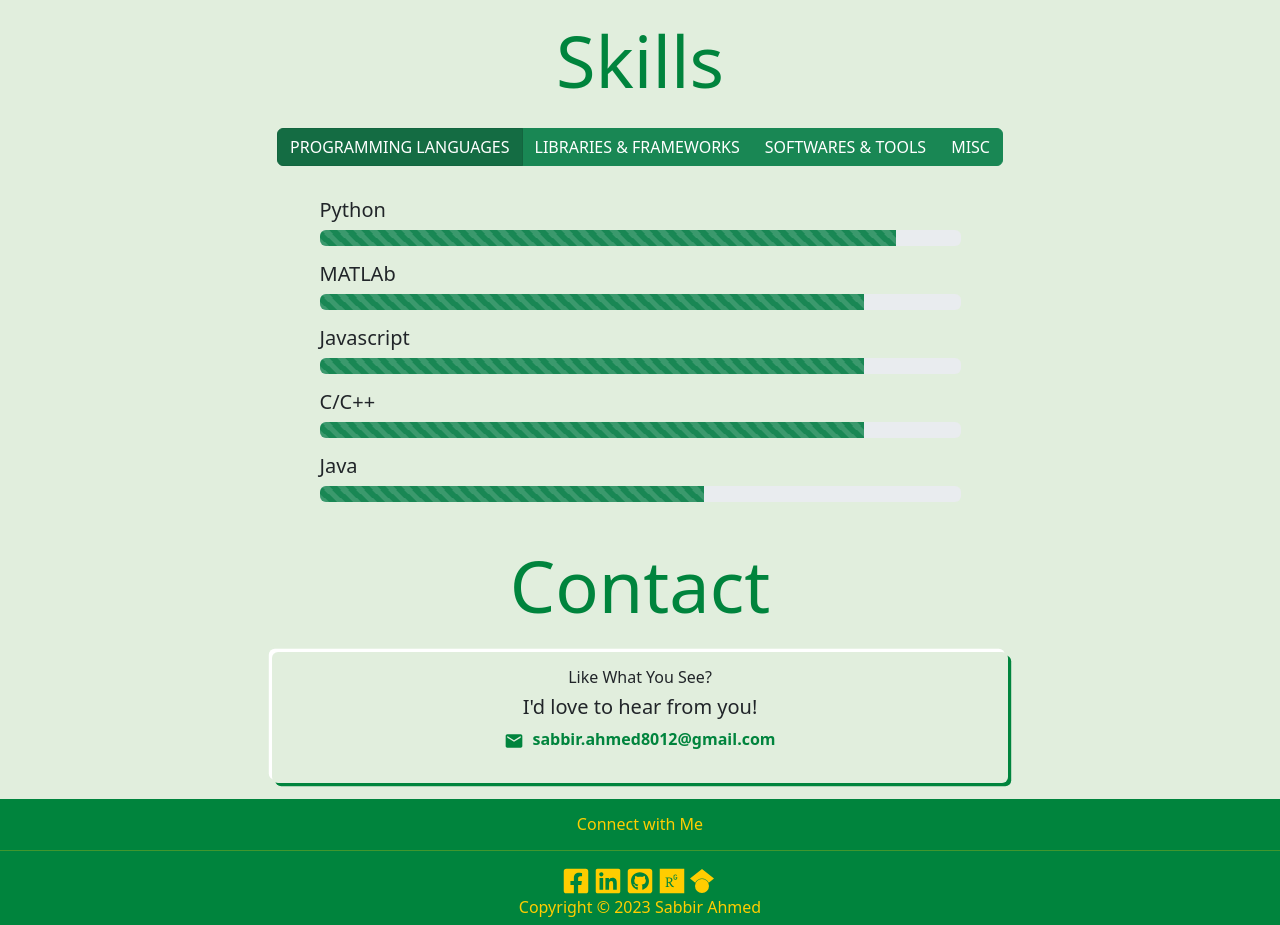
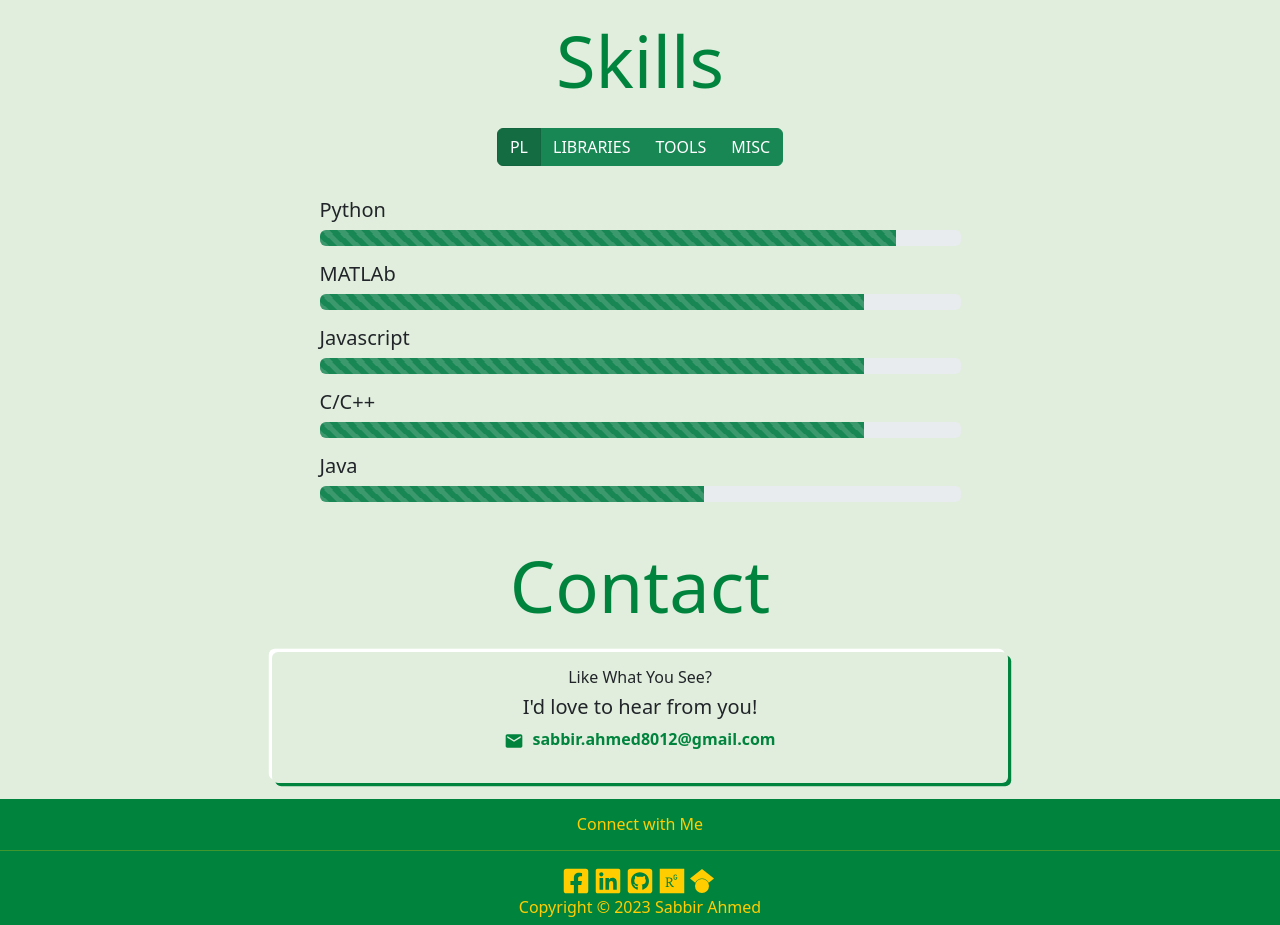
Before and after one commit to sabbir-ahmed12/sxad21m5y23, a React (Vite) app: page / in a window 1280 px wide. Shown: the part 1780-2705 px from the top of the page. Built offline with nearby package versions, Linux system fonts and the light colour scheme.

Commit message:
Updated skill categories to solve layout issue.

```diff
--- a/src/components/Skills.jsx
+++ b/src/components/Skills.jsx
@@ -4,7 +4,7 @@ import Filter from "./common/Filter";
 import allSkills from "../data/skills";
 
 const Skills = () => {
-  const [category, setCategory] = useState("programming languages");
+  const [category, setCategory] = useState("pl");
   const filterCategories = [...new Set(allSkills.map((s) => s.category))];
 
   const handleFilter = (selectedCategory) => {
--- a/src/data/skills.js
+++ b/src/data/skills.js
@@ -3,103 +3,103 @@ const allSkills = [
     _id: 1,
     name: "Python",
     level: 90,
-    category: "programming languages",
+    category: "pl",
   },
   {
     _id: 2,
     name: "MATLAb",
     level: 85,
-    category: "programming languages",
+    category: "pl",
   },
   {
     _id: 3,
     name: "Javascript",
     level: 85,
-    category: "programming languages",
+    category: "pl",
   },
   {
     _id: 4,
     name: "C/C++",
     level: 85,
-    category: "programming languages",
+    category: "pl",
   },
   {
     _id: 5,
     name: "Java",
     level: 60,
-    category: "programming languages",
+    category: "pl",
   },
   {
     _id: 6,
     name: "Scikit-Learn",
     level: 90,
-    category: "libraries & frameworks",
+    category: "libraries",
   },
   {
     _id: 7,
     name: "Librosa",
     level: 95,
-    category: "libraries & frameworks",
+    category: "libraries",
   },
   {
     _id: 8,
     name: "Keras",
     level: 80,
-    category: "libraries & frameworks",
+    category: "libraries",
   },
   {
     _id: 9,
     name: "TensorFlow",
     level: 75,
-    category: "libraries & frameworks",
+    category: "libraries",
   },
   {
     _id: 10,
     name: "OpenCV",
     level: 70,
-    category: "libraries & frameworks",
+    category: "libraries",
   },
   {
     _id: 11,
     name: "React",
     level: 75,
-    category: "libraries & frameworks",
+    category: "libraries",
   },
   {
     _id: 12,
     name: "MS Offce",
     level: 80,
-    category: "softwares & tools",
+    category: "tools",
   },
   {
     _id: 13,
     name: "Simulink",
     level: 65,
-    category: "softwares & tools",
+    category: "tools",
   },
   {
     _id: 14,
     name: "Packet Tracer",
     level: 65,
-    category: "softwares & tools",
+    category: "tools",
   },
   {
     _id: 15,
     name: "Multisim",
     level: 80,
-    category: "softwares & tools",
+    category: "tools",
   },
   {
     _id: 16,
     name: "Cadence",
     level: 60,
-    category: "softwares & tools",
+    category: "tools",
   },
   {
     _id: 17,
     name: "Linux",
     level: 80,
-    category: "softwares & tools",
+    category: "tools",
   },
   {
     _id: 18,
```
